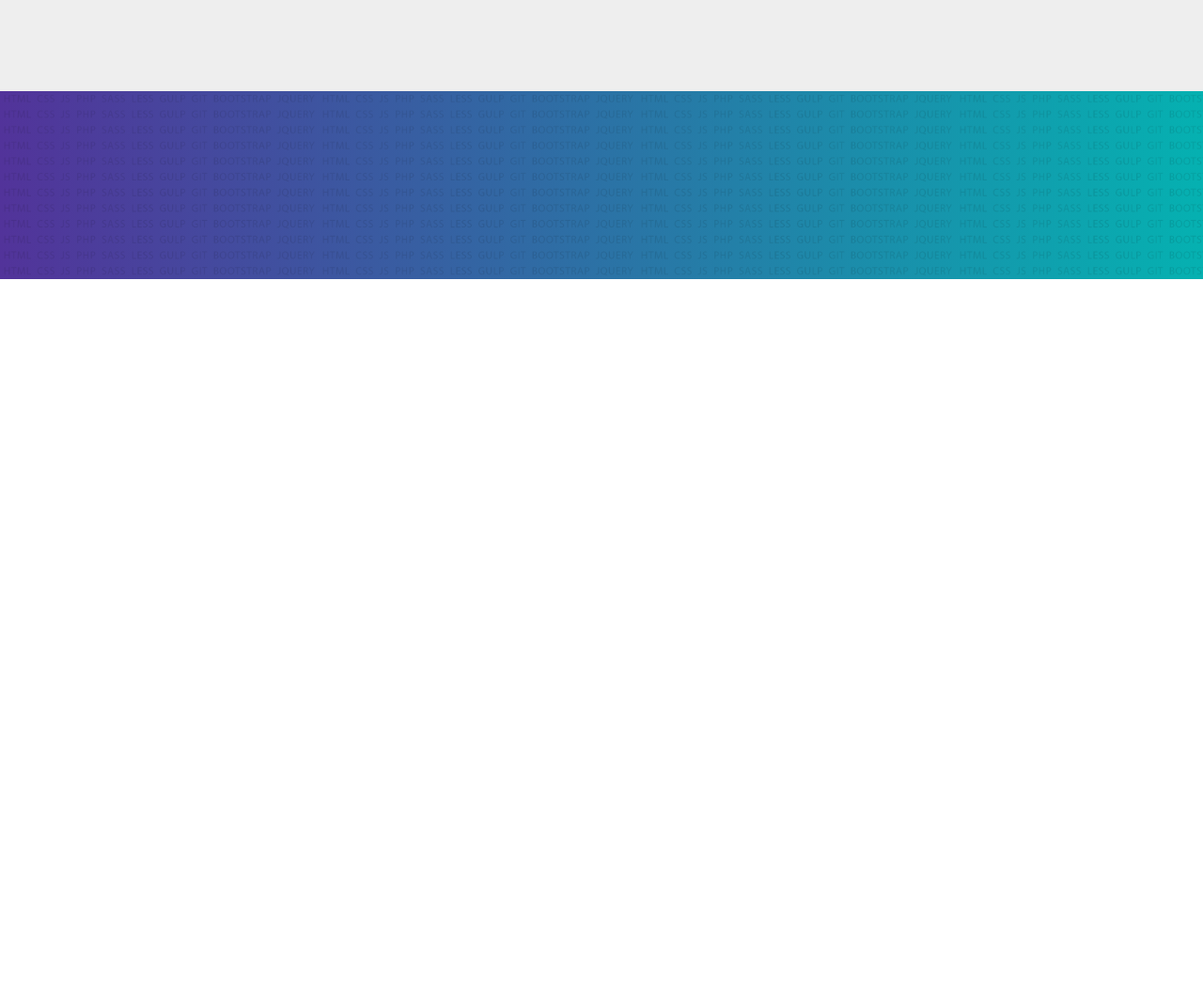
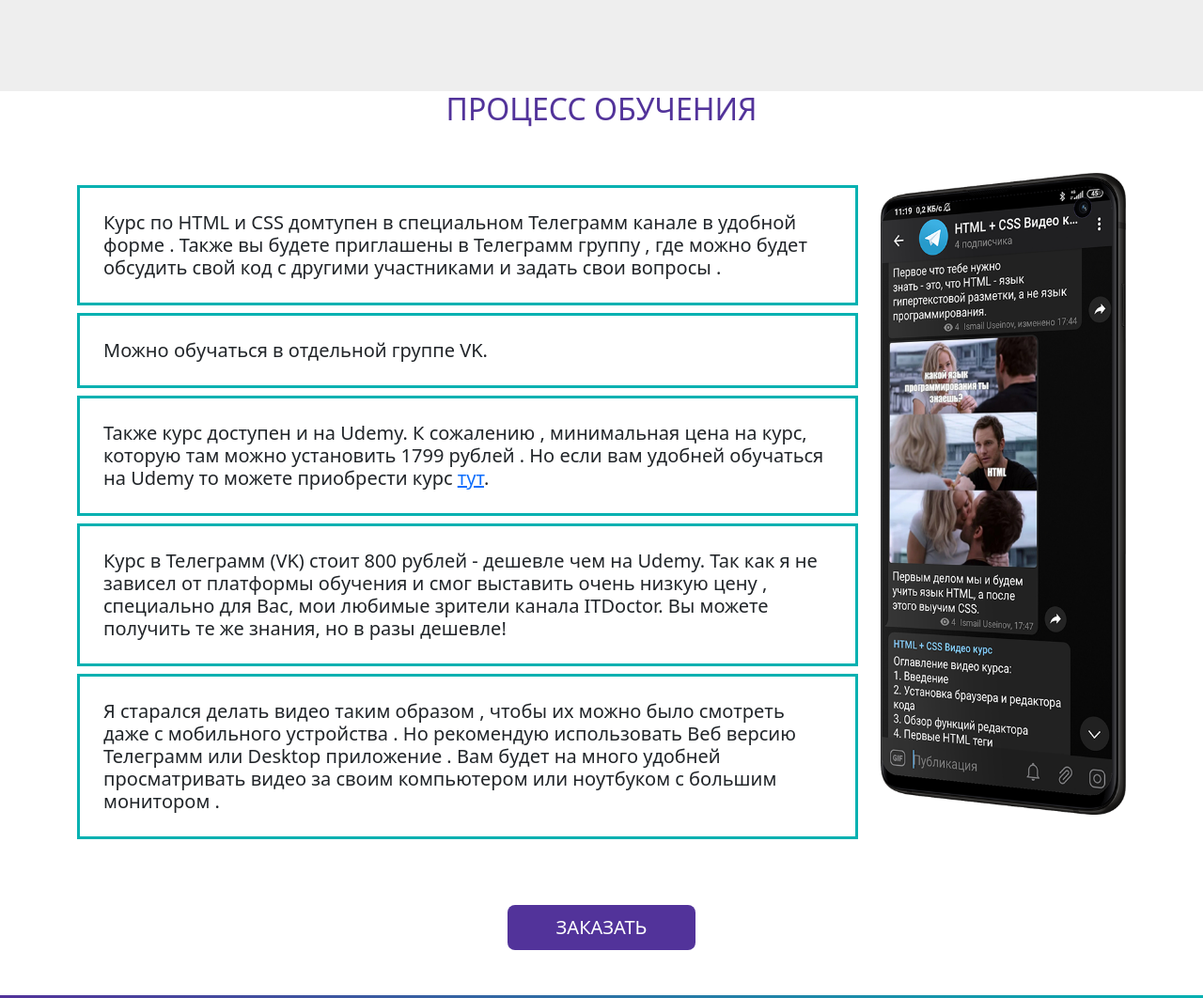
Before and after one commit to Viktor3691/Overview-and-connection-of-Bootstrap.io, a plain HTML site: page index.html in a window 1280 px wide. Shown: the part 3058-4120 px from the top of the page at 94% size. Before the commit the page ends 3355 px from the top, so only its background shows below. Drawn offline with Linux system fonts and the light colour scheme.

Commit message:
231125_1

```diff
--- a/css/style.css
+++ b/css/style.css
@@ -62,7 +62,8 @@
 }
 /* о курсе */
 .about,
-.schedule {
+.schedule,
+.learning {
   background-color: var(--color3);
 }
 .about i {
@@ -90,6 +91,21 @@
   padding: 50px;
   border: 3px solid var(--color1);
 }
+/* для кого курс */
+.forWhom h5 {
+  padding: 50px;
+  border: 3px solid var(--color1);
+}
+/* Программа курса */
+.accordion-button:not(.collapsed) {
+  color: var(--bs-white);
+  background-color: var(--color2);
+}
+
+.learning h5 {
+  padding: 25px;
+  border: 3px solid var(--color1);
+}
 /* цвет */
 .color1 {
   color: var(--color1);
--- a/index.html
+++ b/index.html
@@ -97,6 +97,7 @@
         </div><!-- container -->
     </section><!--  about-->
 
+    <!-- Для кого курс -->
     <section class="forWhom">
         <div class="container">
             <div class="row">
@@ -129,6 +130,7 @@
         </div>
     </section>
 
+    <!-- Программа курса -->
     <section class="schedule">
         <div class="container">
             <div class="row">
@@ -142,7 +144,7 @@
                     <h4 class="text-center fw-bold mb-3 mt-3">Модуль 1 <br>(HTML)</h4>
                     <!-- 1 аккордион -->
                     <div class="accordion accordion-flush" id="accordion1">
-                        <!-- 1 аккордион элемент -->
+                        <!-- Открытый элемент -->
                         <div class="accordion-item">
                             <h2 class="accordion-header" id="flush-heading_1">
                                 <button class="accordion-button" type="button" data-bs-toggle="collapse"
@@ -329,6 +331,7 @@
                     </div>
                     <!-- Конец 1 аккордиона -->
                 </div>
+
                 <!-- Второй столбец -->
                 <div class="col-md-4 col-sm-12">
                     <h4 class="text-center fw-bold mb-3 mt-3">Модуль 2 <br>(CSS)</h4>
@@ -517,6 +520,7 @@
                     </div>
                     <!-- Конец 2 аккордиона -->
                 </div>
+
                 <!-- Третий столбец -->
                 <div class="col-md-4 col-sm-12">
                     <h4 class="text-center fw-bold mb-3 mt-3">Модуль 3<br>(Практика)</h4>
@@ -701,7 +705,43 @@
         </div>
     </section>
 
-
+    <!-- Об авторе -->
+    <sectio class="learning">
+        <div class="container">
+            <div class="row">
+                <div class="col-12">
+                    <h2 class="text-center text-uppercase color2 mb-5">Процесс обучения</h2>
+                </div>
+            </div>
+            <div class="row align-items-center mb-5">
+                <div class="col-lg-9 col-sm-12">
+                    <h5>Курс по HTML и CSS домтупен в специальном Телеграмм канале в удобной форме . Также вы будете
+                        приглашены в Телеграмм группу , где можно будет обсудить свой код с другими участниками и задать
+                        свои вопросы .</h5>
+                    <h5>Можно обучаться в отдельной группе VK.</h5>
+                    <h5>Также курс доступен и на Udemy. К сожалению , минимальная цена на курс, которую там можно
+                        установить 1799 рублей . Но если вам удобней обучаться на Udemy то можете приобрести курс <a
+                            href="https://www.udemy.com/course/itdoctor_html_css/?referralCode=A2836649F9071CB3ZF903"
+                            target="_blank">тут</a>.</h5>
+                    <h5>Курс в Телеграмм (VK) стоит 800 рублей - дешевле чем на Udemy. Так как я не зависел от платформы
+                        обучения и смог выставить очень низкую цену , специально для Вас, мои любимые зрители канала
+                        ITDoctor. Вы можете получить те же знания, но в разы дешевле!</h5>
+                    <h5>Я старался делать видео таким образом , чтобы их можно было смотреть даже с мобильного
+                        устройства . Но рекомендую использовать Веб версию Телеграмм или Desktop приложение . Вам будет
+                        на много удобней просматривать видео за своим компьютером или ноутбуком с большим монитором .
+                    </h5>
+                </div>
+                <div class="col-lg-3 col-sm-12 mb-sm-5 text-center">
+                    <img src="img/mockup.png" alt="img/mockup.png" class="img-fluid">
+                </div>
+            </div>
+            <div class="row">
+                <div class="col-12 col-sm-12 mb-sm-5 text-center">
+                    <a href="#footer" class="btn btn-itd btn-lg text-uppercase">Заказать</a>
+                </div>
+            </div>
+        </div>
+    </sectio>
 
 
 
```
